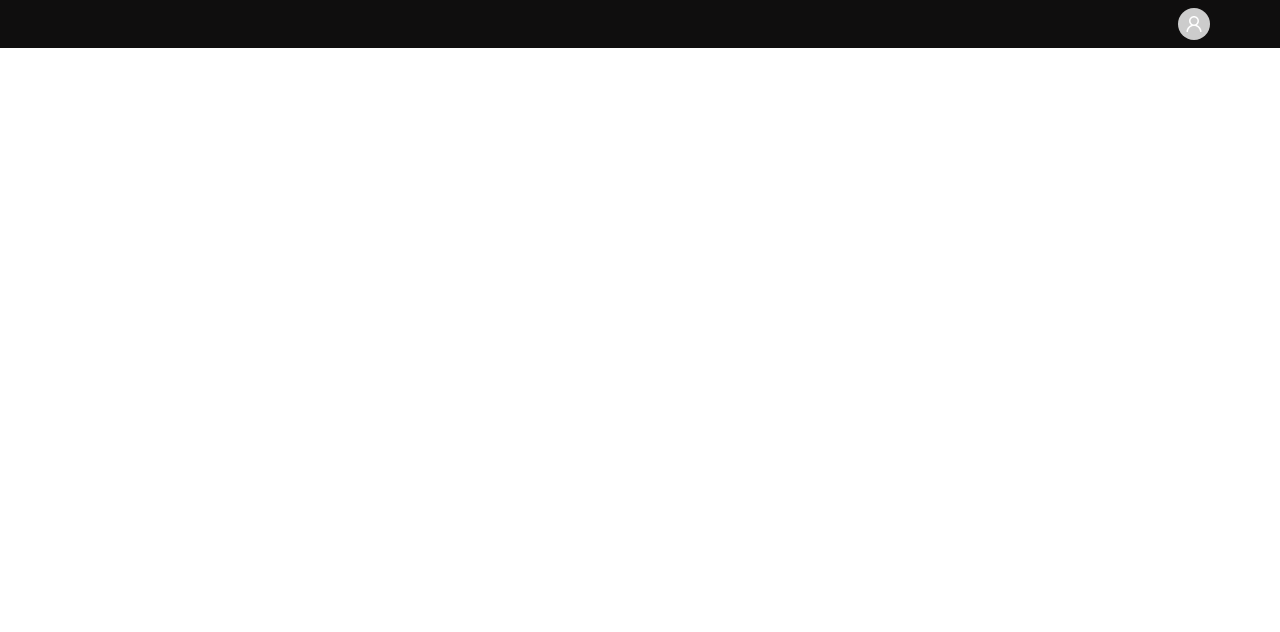
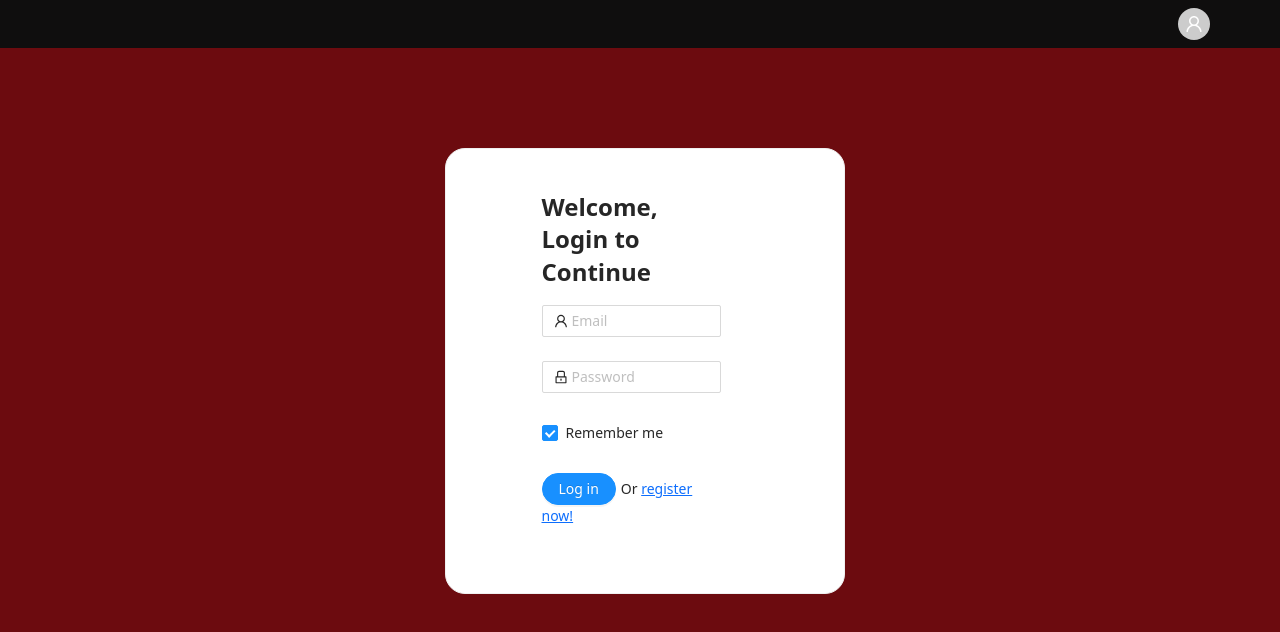
Before and after one commit to haider-ko/login-app, a React (Create React App) app: page / in a window 1280 px wide. Shown: the top 632 px of the page. Built offline with nearby package versions, Linux system fonts and the light colour scheme.

Commit message:
Project Finished 2.0
Login Route Fixed

```diff
--- a/src/App.js
+++ b/src/App.js
@@ -10,7 +10,7 @@ const App = () => {
   return (
     <Routes>
       <Route path="/" element={<Navbar />}>
-        <Route path="/login" element={<LoginForm />} />
+        <Route path="/" element={<LoginForm />} />
         <Route path="/signup" element={<Signup />}></Route>
       </Route>
     </Routes>
--- a/src/components/Navbar/navbar.jsx
+++ b/src/components/Navbar/navbar.jsx
@@ -18,7 +18,7 @@ const menu = (
   <Menu
     items={[
       {
-        label: <Link to="/login">Sign In</Link>,
+        label: <Link to="/">Sign In</Link>,
         key: "0",
       },
       {
--- a/src/components/Sign-up.jsx
+++ b/src/components/Sign-up.jsx
@@ -88,7 +88,7 @@ const Signup = () => {
     localStorage.setItem("userData", JSON.stringify(userData));
     // console.log(userData[1].password) test create new branch;
 
-    navigate("/login");
+    navigate("/");
   }
 
   const prefixSelector = (
```
